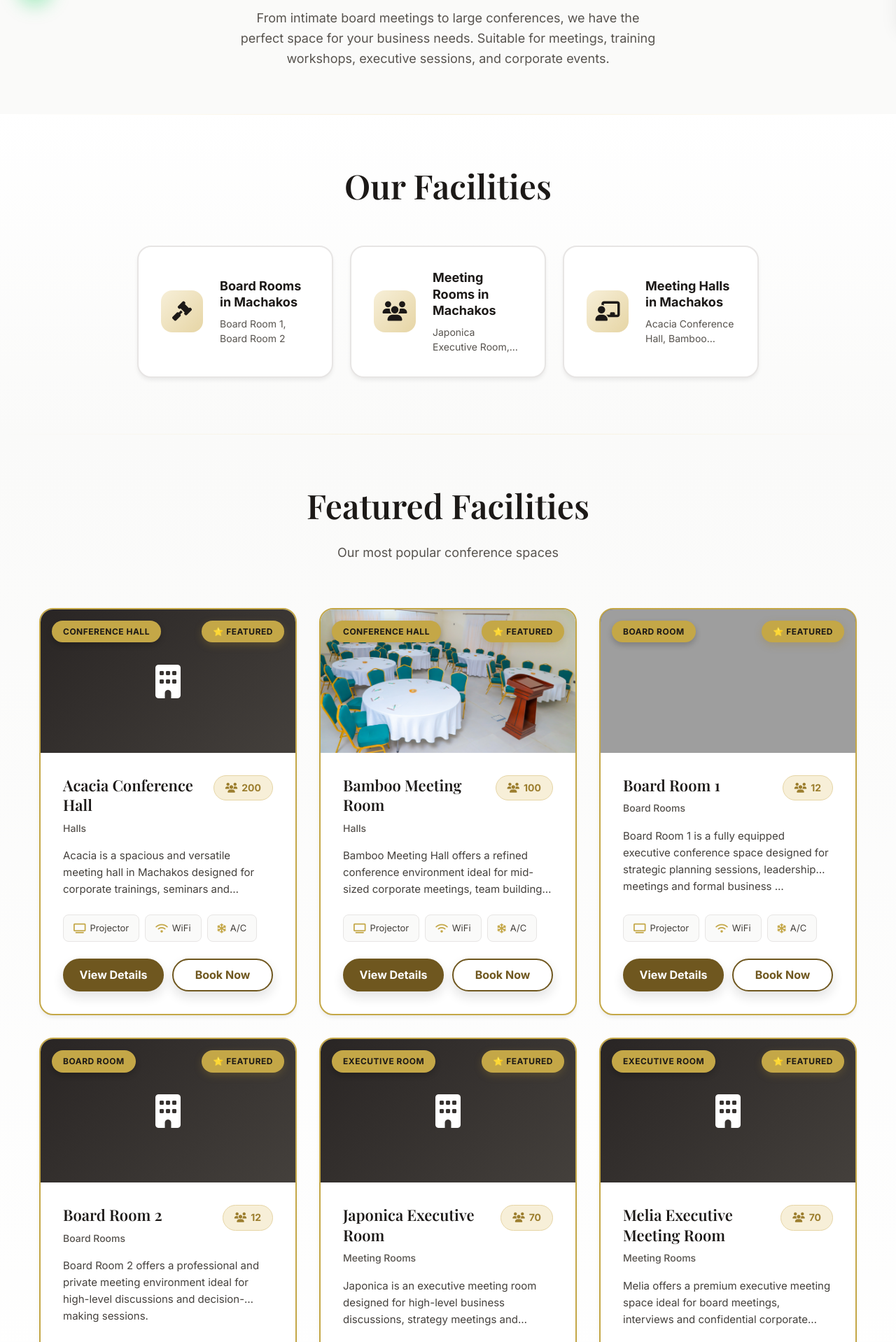
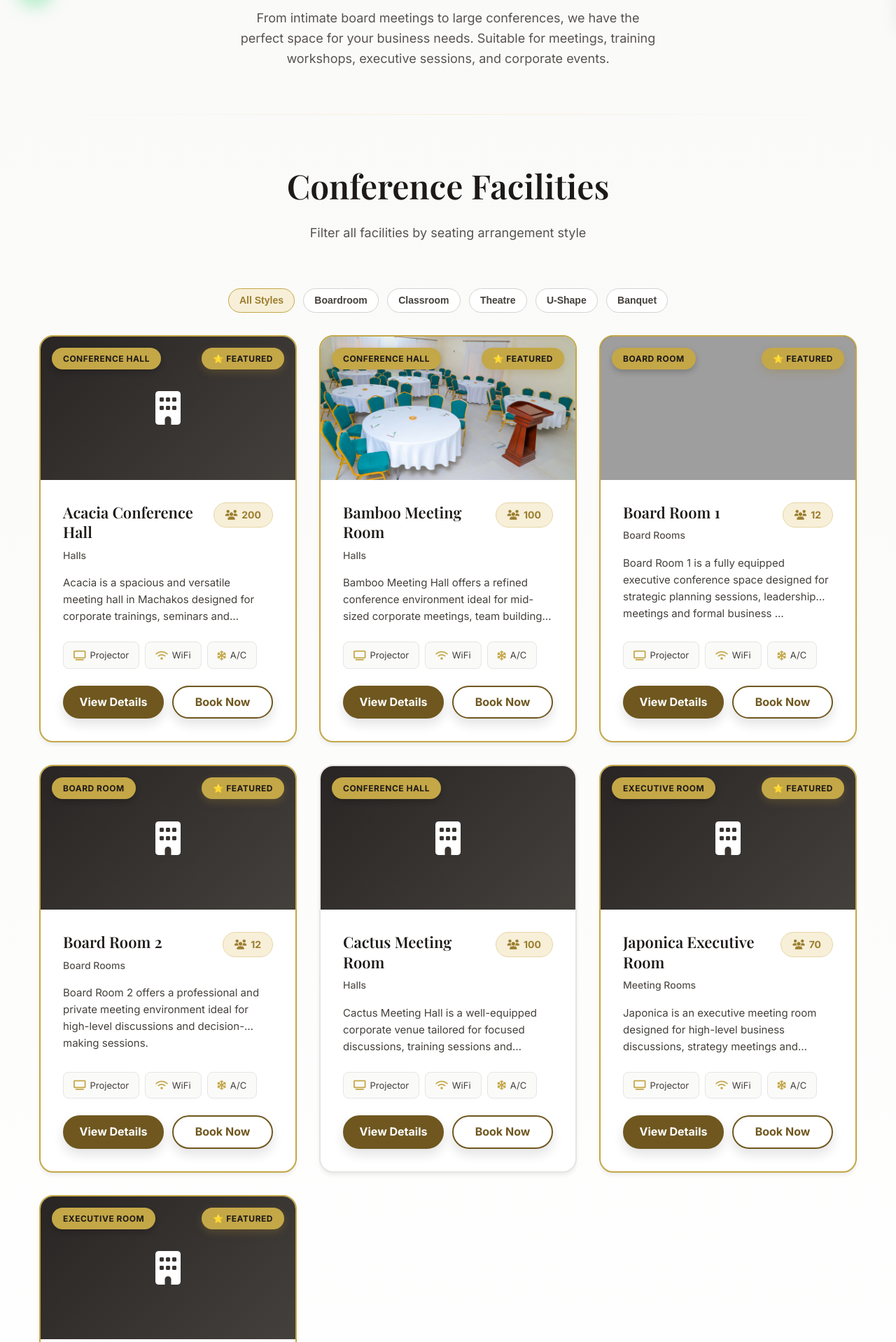
Before and after one commit to evans3077/zsg, a Django app: page /conferences/ in a window 1280 px wide. Shown: the part 770-2688 px from the top of the page at 70% size. Run offline with Django 5.2, Linux system fonts and the light colour scheme; data comes from the database, SQL or seed files in the repository; parts of the project's set-up code (start-up, migrations or seed data) failed here and were passed over; grey boxes are pictures that could not be loaded.

Commit message:
conference styling and filtering

```diff
--- a/apps/conferences/templates/conferences/overview.html
+++ b/apps/conferences/templates/conferences/overview.html
@@ -14,7 +14,7 @@
         <div class="conference-hero-content">
             <h1 class="conference-hero-title">{{ page_settings.hero_title }} in Machakos</h1>
             <p class="conference-hero-subtitle">{{ page_settings.hero_subtitle }}</p>
-            <a href="#categories" class="btn btn-gold btn-large">
+            <a href="#facilities" class="btn btn-gold btn-large">
                 <i class="fas fa-search"></i> Explore Facilities
             </a>
         </div>
@@ -31,48 +31,33 @@
     </div>
 </section>
 
-<!-- Categories -->
-<section class="category-nav" id="categories">
-    <div class="container">
-        <h2 class="section-title text-center" style="margin-bottom: 2rem;">Our Facilities</h2>
-        <div class="category-nav-scroll">
-            {% for category in categories %}
-            <a href="{% url 'conferences:category_detail' category.slug %}" class="category-card">
-                <div class="category-card-icon">
-                    <i class="{{ category.icon }}"></i>
-                </div>
-                <div class="category-card-content">
-                    <h3>
-                        {% if category.category_type == 'board' %}
-                            Board Rooms in Machakos
-                        {% elif category.category_type == 'meeting' %}
-                            Meeting Rooms in Machakos
-                        {% elif category.category_type == 'hall' %}
-                            Meeting Halls in Machakos
-                        {% else %}
-                            {{ category.name }}
-                        {% endif %}
-                    </h3>
-                    <p>{{ category.room_names_summary|default:category.description }}</p>
-                </div>
-            </a>
-            {% endfor %}
-        </div>
-    </div>
-</section>
-
 <!-- Featured Rooms -->
-<section class="rooms-section">
+<section class="rooms-section" id="facilities">
     <div class="container">
         <div class="section-header">
-            <h2 class="section-title">Featured Facilities</h2>
-            <p class="section-subtitle">Our most popular conference spaces</p>
+            <h2 class="section-title">Conference Facilities</h2>
+            <p class="section-subtitle">Filter all facilities by seating arrangement style</p>
         </div>
 
+        {% if seating_layouts %}
+        <div class="layout-filter-wrap" id="layout-style-filter">
+            <div class="layout-filter-list" role="tablist" aria-label="Filter facilities by seating layout">
+                <button type="button" class="layout-filter-btn is-active" data-layout-filter="all" aria-pressed="true">
+                    All Styles
+                </button>
+                {% for layout in seating_layouts %}
+                <button type="button" class="layout-filter-btn" data-layout-filter="{{ layout.key }}" aria-pressed="false">
+                    {{ layout.label }}
+                </button>
+                {% endfor %}
+            </div>
+        </div>
+        {% endif %}
+
         {% if featured_rooms %}
-        <div class="rooms-grid">
+        <div class="rooms-grid" id="overview-rooms-grid">
             {% for room in featured_rooms %}
-            <div class="room-card {% if room.is_featured %}room-card-featured{% endif %}">
+            <article class="room-card {% if room.is_featured %}room-card-featured{% endif %}" data-room-layouts="{{ room.layout_keys_text }}">
                 <div class="room-image-container">
                     {% if room.featured_image %}
                     <img class="room-image" src="{{ room.featured_image.url }}" alt="{{ room.name }}" loading="lazy" decoding="async" width="800" height="533">
@@ -117,12 +102,15 @@
                         <a href="{% url 'conferences:room_detail' room.slug %}#booking" class="btn btn-outline-gold">Book Now</a>
                     </div>
                 </div>
-            </div>
+            </article>
             {% endfor %}
+        </div>
+        <div class="layout-filter-empty" id="layout-filter-empty" hidden>
+            <p>No facilities currently match this seating style.</p>
         </div>
         {% else %}
         <div class="text-center" style="padding: 3rem;">
-            <p>No featured rooms available at the moment.</p>
+            <p>No facilities available at the moment.</p>
         </div>
         {% endif %}
     </div>
@@ -241,3 +229,7 @@
     </div>
 </section>
 {% endblock %}
+
+{% block extra_js %}
+<script src="{% static 'js/conference-overview.js' %}" defer></script>
+{% endblock %}
--- a/apps/conferences/views.py
+++ b/apps/conferences/views.py
@@ -13,6 +13,29 @@ ROOM_TYPES_BY_CATEGORY_TYPE = {
     "meeting": ["executive", "standard"],
     "hall": ["hall"],
 }
+
+SEATING_LAYOUTS = [
+    {"key": "boardroom", "label": "Boardroom"},
+    {"key": "classroom", "label": "Classroom"},
+    {"key": "theatre", "label": "Theatre"},
+    {"key": "u_shape", "label": "U-Shape"},
+    {"key": "banquet", "label": "Banquet"},
+]
+
+
+def _room_layout_keys(room):
+    layout_keys = []
+    if room.capacity_boardroom > 0:
+        layout_keys.append("boardroom")
+    if room.capacity_classroom > 0:
+        layout_keys.append("classroom")
+    if room.capacity_theatre > 0:
+        layout_keys.append("theatre")
+    if room.capacity_u_shape > 0:
+        layout_keys.append("u_shape")
+    if room.capacity_banquet > 0:
+        layout_keys.append("banquet")
+    return layout_keys
 
 
 def _ordered_conference_categories_queryset():
@@ -64,16 +87,27 @@ def conference_overview(request):
     categories = list(_ordered_conference_categories_queryset())
     categories = _attach_category_summaries(categories)
     featured_rooms = (
-        ConferenceRoom.objects.filter(is_active=True, is_featured=True)
+        ConferenceRoom.objects.filter(is_active=True)
         .select_related("category")
-        .order_by('display_order')[:6]
+        .order_by('display_order', 'name')
     )
+    featured_rooms = list(featured_rooms)
+    active_layout_keys = set()
+    for room in featured_rooms:
+        room.layout_keys = _room_layout_keys(room)
+        room.layout_keys_text = " ".join(room.layout_keys)
+        active_layout_keys.update(room.layout_keys)
+
+    seating_layouts = [
+        layout for layout in SEATING_LAYOUTS if layout["key"] in active_layout_keys
+    ]
     popular_packages = ConferencePackage.objects.filter(is_active=True, is_popular=True).order_by('display_order')[:3]
 
     context = {
         'page_settings': page_settings,
         'categories': categories,
         'featured_rooms': featured_rooms,
+        'seating_layouts': seating_layouts,
         'popular_packages': popular_packages,
     }
     return render(request, 'conferences/overview.html', context)
--- a/static/css/conference.css
+++ b/static/css/conference.css
@@ -375,6 +375,50 @@
     background: linear-gradient(90deg, transparent, var(--gold-light), transparent);
 }
 
+.layout-filter-wrap {
+    display: flex;
+    justify-content: center;
+    margin-bottom: var(--space-xl);
+}
+
+.layout-filter-list {
+    display: flex;
+    flex-wrap: wrap;
+    gap: var(--space-sm);
+    justify-content: center;
+}
+
+.layout-filter-btn {
+    border: 1px solid var(--neutral-300);
+    background: white;
+    color: var(--neutral-700);
+    border-radius: 999px;
+    padding: 0.5rem 0.95rem;
+    font-weight: 600;
+    font-size: 0.875rem;
+    line-height: 1.2;
+    cursor: pointer;
+    transition: var(--transition-smooth);
+}
+
+.layout-filter-btn:hover {
+    border-color: var(--gold-medium);
+    color: var(--gold-darker);
+    background: var(--gold-light);
+}
+
+.layout-filter-btn.is-active {
+    border-color: var(--gold-dark);
+    background: var(--gold-light);
+    color: var(--gold-darker);
+}
+
+.layout-filter-empty {
+    text-align: center;
+    margin-top: var(--space-lg);
+    color: var(--neutral-600);
+}
+
 .rooms-grid {
     display: grid;
     grid-template-columns: repeat(auto-fill, minmax(320px, 1fr));
--- /dev/null
+++ b/static/js/conference-overview.js
@@ -0,0 +1,42 @@
+document.addEventListener("DOMContentLoaded", function () {
+    const filterRoot = document.getElementById("layout-style-filter");
+    const roomsGrid = document.getElementById("overview-rooms-grid");
+    const emptyState = document.getElementById("layout-filter-empty");
+    if (!filterRoot || !roomsGrid) return;
+
+    const buttons = filterRoot.querySelectorAll("[data-layout-filter]");
+    const roomCards = roomsGrid.querySelectorAll("[data-room-layouts]");
+    if (!buttons.length || !roomCards.length) return;
+
+    function setActiveButton(nextButton) {
+        buttons.forEach((button) => {
+            const isActive = button === nextButton;
+            button.classList.toggle("is-active", isActive);
+            button.setAttribute("aria-pressed", isActive ? "true" : "false");
+        });
+    }
+
+    function applyFilter(layoutKey) {
+        let visibleCount = 0;
+        roomCards.forEach((card) => {
+            const layoutText = (card.dataset.roomLayouts || "").trim();
+            const roomLayouts = layoutText ? layoutText.split(/\s+/) : [];
+            const shouldShow = layoutKey === "all" || roomLayouts.includes(layoutKey);
+            card.hidden = !shouldShow;
+            if (shouldShow) visibleCount += 1;
+        });
+        if (emptyState) {
+            emptyState.hidden = visibleCount > 0;
+        }
+    }
+
+    buttons.forEach((button) => {
+        button.addEventListener("click", function () {
+            const selectedLayout = button.dataset.layoutFilter || "all";
+            setActiveButton(button);
+            applyFilter(selectedLayout);
+        });
+    });
+
+    applyFilter("all");
+});
```
Also changed, not shown: other parts of static/css/conference.css (+144 -23 lines), apps/conferences/templates/conferences/category_detail.html (+0 -28 lines), apps/conferences/templates/conferences/room_detail.html (+4 -20 lines).
